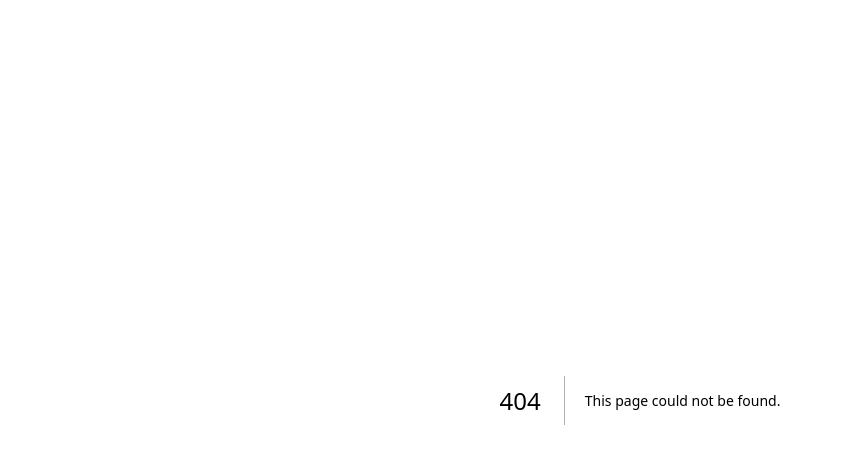
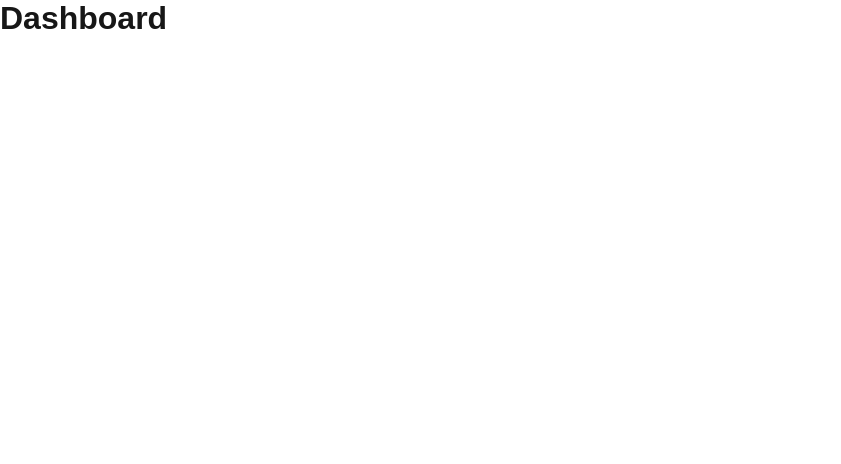
Before and after one commit to MrFabiioo/manager-library, a Next.js app: page /dashboard in a window 1280 px wide. Before the commit this address had no page. Shown: the top 464 px of the page, without its empty margins (0-841 px from the left). Built offline with nearby package versions, Linux system fonts and the light colour scheme.

Commit message:
first static pagi

```diff
--- /dev/null
+++ b/src/app/dashboard/page.jsx
@@ -0,0 +1,6 @@
+
+export default function Dashboard(){
+    return(
+        <h1>Dashboard</h1>
+    );
+}
```
